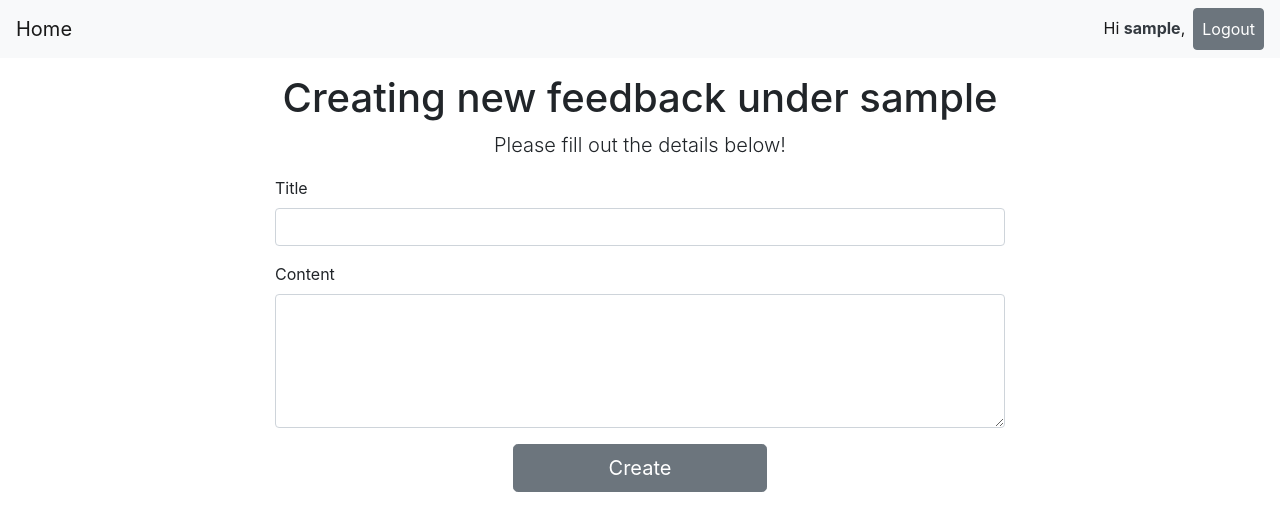
After one commit to rayjc/flask-authentication, a Flask app: a page that uses templates/base.html in a window 1280 px wide. The commit adds this page. Shown: the top 531 px of the page. Run offline with Flask 2, Linux system fonts and the light colour scheme; the visitor is signed in with stand-in values (Sample User, id 1); some libraries are stand-ins or nearby versions.

Commit message:
Add feedback model and views; add feedback templates; add add/edit feedback forms.

```diff
--- a/app.py
+++ b/app.py
@@ -3,8 +3,8 @@ from flask import Flask, render_template, request, url_for, redirect, flash, ses
 from flask_debugtoolbar import DebugToolbarExtension
 from werkzeug.exceptions import Unauthorized
 
-from forms import AddUserForm, LoginUserForm
-from models import connect_db, db, User
+from forms import AddUserForm, LoginUserForm, AddFeedbackForm
+from models import connect_db, db, User, Feedback
 from sqlalchemy import exc
 
 app = Flask(__name__)
@@ -93,3 +93,90 @@ def user_detail_view(username):
         )
     else:
         raise Unauthorized("Permission denied.")
+
+
+# should consider making this a DELETE request and send from AJAX
+@app.route('/users/<string:username>/delete', methods=['POST'])
+def user_delete_view(username):
+    if session.get('user') == username:
+        try:
+            user = User.query.get_or_404(username)
+            db.session.delete(user)
+            db.session.commit()
+        except exc.SQLAlchemyError:
+            flash(f'Failed to remove {username}', 'danger')
+            return redirect(url_for('user_detail_view', username=username))
+        del session['user']     # log user out
+        flash(f'User {username} removed.', 'success')
+        return redirect(url_for('home_view'))
+    else:
+        flash(f'You do not have permission to delete {username}.', 'danger')
+        return redirect(url_for('login_view'))
+
+
+@app.route('/users/<string:username>/feedback/add', methods=['GET', 'POST'])
+def feedback_add_view(username):
+    if session.get('user') == username:
+        form = AddFeedbackForm()
+
+        if form.validate_on_submit():
+            title = form.data.get('title')
+            content = form.data.get('content')
+            try:
+                new_feedback = Feedback(title=title, content=content, username=username)
+                db.session.add(new_feedback)
+                db.session.commit()
+            except exc.IntegrityError:
+                flash('Failed to create feedback!', 'danger')
+                return redirect(url_for('feedback_add_view', username=username))
+            flash('Feedback created!', 'success')
+            return redirect(url_for('user_detail_view', username=username))
+
+        return render_template('feedback_add.html', username=username, form=form, submit_button="Create")
+
+    else:
+        raise Unauthorized('Permission denied. You can only add feedback under your account.')
+
+
+@app.route('/feedback/<int:feedback_id>/update', methods=['GET', 'POST'])
+def feedback_edit_view(feedback_id):
+    feedback = Feedback.query.get_or_404(feedback_id)
+    username = feedback.username
+
+    if session.get('user') == username:
+        form = AddFeedbackForm(obj=feedback)    # populate form
+
+        if form.validate_on_submit():
+            feedback.title = form.data.get('title')
+            feedback.content = form.data.get('content')
+            try:
+                db.session.add(feedback)
+                db.session.commit()
+            except exc.IntegrityError:
+                flash('Failed to update feedback!', 'danger')
+                return redirect(url_for('feedback_edit_view', feedback_id=feedback_id))
+            flash('Feedback updated!', 'success')
+            return redirect(url_for('user_detail_view', username=username))
+
+        return render_template('feedback_edit.html', form=form, submit_button="Update")
+
+    else:
+        raise Unauthorized('Permission denied. You can only update feedback under your account.')
+
+
+@app.route('/feedback/<int:feedback_id>/delete', methods=['POST'])
+def feedback_delete_view(feedback_id):
+    feedback = Feedback.query.get_or_404(feedback_id)
+    username = feedback.username
+
+    if session.get('user') == username:
+        try:
+            db.session.delete(feedback)
+            db.session.commit()
+        except exc.SQLAlchemyError:
+            flash(f'Failed to remove {feedback.title}', 'danger')
+        flash(f'Feedback removed.', 'success')
+        return redirect(url_for('user_detail_view', username=username))
+    else:
+        flash(f'You do not have permission to delete this feedback.', 'danger')
+        return redirect(url_for('login_view'))
--- a/forms.py
+++ b/forms.py
@@ -1,5 +1,5 @@
 from flask_wtf import FlaskForm
-from wtforms import PasswordField, StringField
+from wtforms import PasswordField, StringField, TextAreaField
 from wtforms.validators import Email, InputRequired, Length, ValidationError
 
 
@@ -48,7 +48,7 @@ class AddUserForm(FlaskForm):
 
 
 class LoginUserForm(FlaskForm):
-    """Form for adding a user."""
+    """Form for user login."""
 
     username = StringField(
         "Username",
@@ -65,3 +65,23 @@ class LoginUserForm(FlaskForm):
             Length(max=50, message="Sorry, this password is too long!")
         ]
     )
+
+
+class AddFeedbackForm(FlaskForm):
+    """Form for adding a feedback."""
+
+    title = StringField(
+        "Title",
+        validators=[
+            InputRequired(message="Please provide a title!"),
+            Length(max=100, message="Sorry, title must be less than 100 characters!")
+        ]
+    )
+    content = TextAreaField(
+        "Content",
+        validators=[
+            InputRequired(message="Please tell us about the feedback!"),
+            Length(max=1000, message="Sorry, feedback must be less than 1000 characters!")
+        ],
+        render_kw={"rows": 5}
+    )
--- a/templates/base.html
+++ b/templates/base.html
@@ -17,7 +17,10 @@
     <ul class="navbar-nav ml-auto">
       {% if 'user' in session %}
       <li class="nav-item">
-        <span class="nav-link active">Hi <b>{{session['user']}}</b>,</span>
+        <span class="nav-link active">
+          Hi
+          <a class="text-dark" href="{{url_for('user_detail_view', username=session['user'])}}"><b>{{session['user']}}</b></a>,
+        </span>
       </li>
       <li class="nav-item">
         <a class="btn btn-secondary nav-link text-white" href="{{url_for('logout_view')}}">Logout</a>
--- /dev/null
+++ b/templates/feedback_add.html
@@ -0,0 +1,11 @@
+{% extends 'base.html' %}
+
+{% block title %} - New Feedback{% endblock %}
+
+{% block content %}
+<div class="text-center">
+    <h1>Creating new feedback under {{username}}</h1>
+    <p class="lead">Please fill out the details below!</p>
+</div>
+{% include 'form.html' %}
+{% endblock %}
```
Also changed, not shown: models.py (+18 -0 lines), seed.py (+16 -3 lines), templates/feedback_edit.html (added, +11 -0 lines), templates/user_detail.html (+19 -0 lines).
